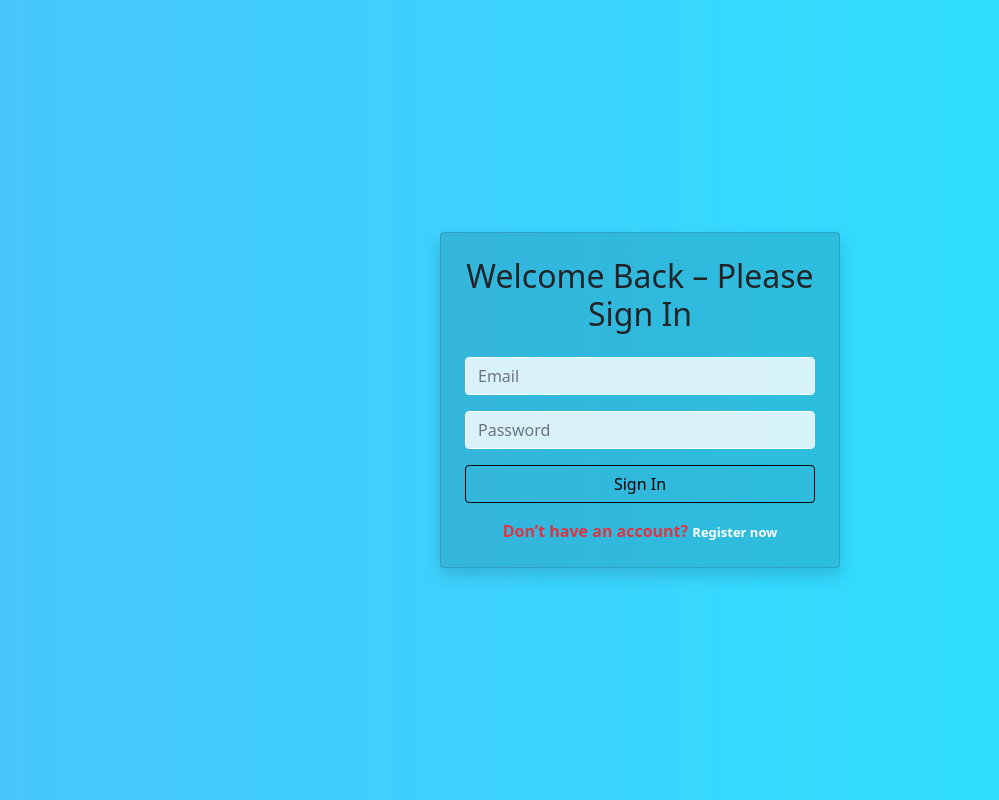
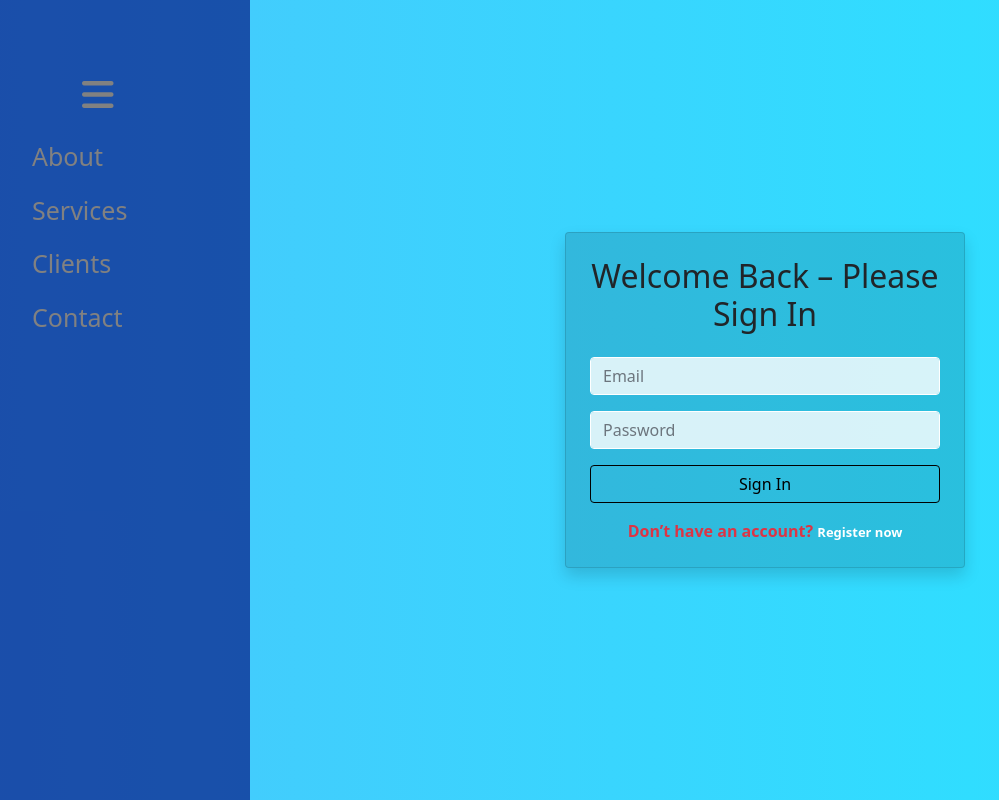
Before and after one commit to momen105/Appointment-Booking-System, a Django app: page /user/login/ in a window 1280 px wide. Shown: the whole page, without its empty margins (0-999 px from the left). Run offline with Django 5.2, Linux system fonts and the light colour scheme.

Commit message:
side bar

```diff
--- a/static/css/main.css
+++ b/static/css/main.css
@@ -24,3 +24,50 @@ color: white; font-size: small; text-decoration: none;
     border: 1.5px solid white;
 
 }
+
+
+/*-------------------------- side-bar ------------------------------- */
+
+.sidenav {
+  height: 100%;
+  width: 0;
+  position: fixed;
+  z-index: 1;
+  top: 0;
+  left: 0;
+  background-color: #01097ba1;
+  overflow-x: hidden;
+  transition: 0.5s;
+  padding-top: 60px;
+}
+
+.sidenav a {
+  padding: 8px 8px 8px 32px;
+  text-decoration: none;
+  font-size: 25px;
+  color: #818181;
+  display: block;
+  transition: 0.3s;
+}
+
+.sidenav a:hover {
+  color: #f1f1f1;
+}
+
+.sidenav .closebtn {
+
+  top: 0;
+  right: 25px;
+  font-size: 36px;
+  margin-left: 50px;
+}
+
+#main {
+  transition: margin-left .5s;
+  padding: 16px;
+}
+
+@media screen and (max-height: 450px) {
+  .sidenav {padding-top: 15px;}
+  .sidenav a {font-size: 18px;}
+}
--- a/templates/layout/base.html
+++ b/templates/layout/base.html
@@ -33,7 +33,15 @@
 
 </head>
 <body>
-    {% block content %}{% endblock %}
+    {% include "layout/side_bar.html" %}
+
+  <div class="main" id="main">
+    {% block content %}
+
+    {% endblock %}
+
+  </div>
+
 
     <script src="https://cdn.jsdelivr.net/npm/bootstrap@5.0.2/dist/js/bootstrap.bundle.min.js" integrity="sha384-MrcW6ZMFYlzcLA8Nl+NtUVF0sA7MsXsP1UyJoMp4YLEuNSfAP+JcXn/tWtIaxVXM" crossorigin="anonymous"></script>
     <script>
@@ -50,6 +58,8 @@
             }
         });
     </script>
+
+
     {% block scripts %}{% endblock %}
 </body>
 </html>
--- /dev/null
+++ b/templates/layout/side_bar.html
@@ -0,0 +1,36 @@
+
+{% block nav_content %}
+<div id="mySidenav" class="sidenav">
+  <a class="closebtn"  id="closeBtn" onclick="closeNav()"><i class="fa-solid fa-bars"></i></a>
+  <a class="openbtn"  id="openBtn" onclick="openNav()"><i class="fa-solid fa-xmark"></i></a>
+  <a href="#">About</a>
+  <a href="#">Services</a>
+  <a href="#">Clients</a>
+  <a href="#">Contact</a>
+</div>
+{% endblock %}
+{% block scripts %}
+<script>
+    function openNav() {
+        document.getElementById("mySidenav").style.width = "250px";
+        document.getElementById("main").style.marginLeft = "250px";
+
+        document.getElementById("openBtn").style.display = "none";
+        document.getElementById("closeBtn").style.display = "block";
+
+        }
+
+    function closeNav() {
+        document.getElementById("mySidenav").style.width = "100px";
+        document.getElementById("main").style.marginLeft= "100px";
+        document.getElementById("openBtn").style.display = "block";
+        document.getElementById("closeBtn").style.display = "none";
+        }
+
+window.onload = function() {
+    openNav();
+};
+</script>
+
+
+{% endblock %}
```
Also changed, not shown: templates/dashboard/dashboard.html (+0 -31 lines).
